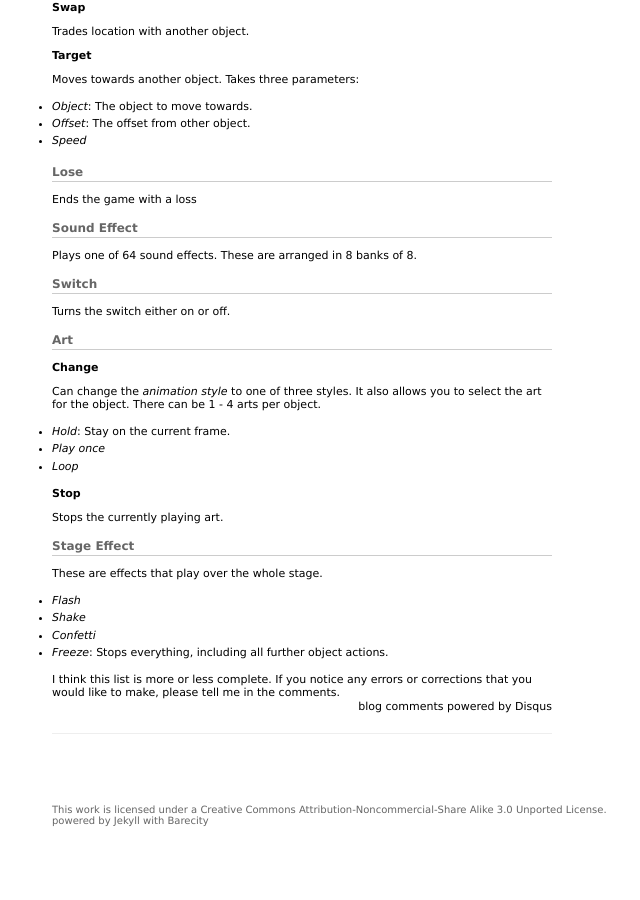
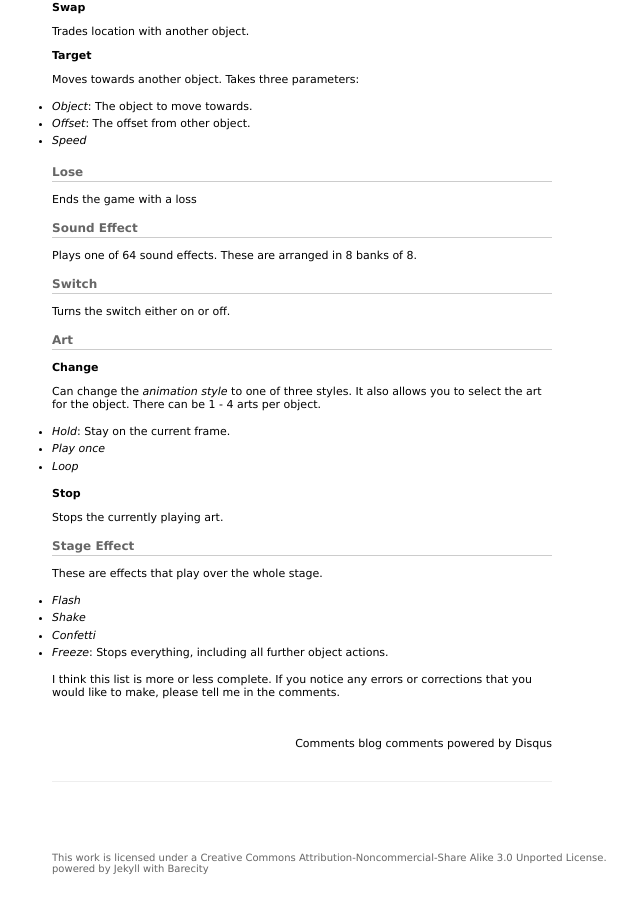
Before and after one commit to jonbro/jonbro.github.com, a Jekyll site: the page built from blog/_posts/2011-10-26-wario_ware_diy_action_instructions.markdown, in a window 1280 px wide and 900 px high, scrolled down 1832 px. Shown: the whole window, without its empty margins (24-664 px from the left). Built offline with Jekyll 4.4.1, drawn with Linux system fonts in a browser that asks for light colours; Markdown is read by kramdown in place of the engine named in the settings; comment, search, counter and statistics services are not loaded; before the commit the page ends 2684 px from its top, so only the background shows below that.

Commit message:
added comments to the wario ware api entry

```diff
--- a/_includes/comments.html
+++ b/_includes/comments.html
@@ -1,14 +1,20 @@
+<br/><br/>
+<p>
 <div id="disqus_thread"></div>
+
+<a name="comments">Comments</a>
 <script type="text/javascript">
-  var disqus_shortname = 'jonbro';
+    /* * * CONFIGURATION VARIABLES: EDIT BEFORE PASTING INTO YOUR WEBPAGE * * */
+    var disqus_url = 'http://jonbro.tk{{ page.url }}'
+    var disqus_shortname = 'jonbro'; // required: replace example with your forum shortname
 
-  var disqus_url = "{{post.url}}";
-
-  (function() {
-      var dsq = document.createElement('script'); dsq.type = 'text/javascript'; dsq.async = true;
-      dsq.src = 'http://' + disqus_shortname + '.disqus.com/embed.js';
-      (document.getElementsByTagName('head')[0] || document.getElementsByTagName('body')[0]).appendChild(dsq);
-  })();
+    /* * * DON'T EDIT BELOW THIS LINE * * */
+    (function() {
+        var dsq = document.createElement('script'); dsq.type = 'text/javascript'; dsq.async = true;
+        dsq.src = 'http://' + disqus_shortname + '.disqus.com/embed.js';
+        (document.getElementsByTagName('head')[0] || document.getElementsByTagName('body')[0]).appendChild(dsq);
+    })();
 </script>
 <noscript>Please enable JavaScript to view the <a href="http://disqus.com/?ref_noscript">comments powered by Disqus.</a></noscript>
 <a href="http://disqus.com" class="dsq-brlink">blog comments powered by <span class="logo-disqus">Disqus</span></a>
+</p>
--- a/index.html
+++ b/index.html
@@ -13,6 +13,10 @@
 	</div>
 
 	<div class="feedback">
+		{% if post.comments %}
+		<br/><br/>
+			<a href="{{ post.url }}#comments" rel="bookmark">View Comments</a>
+		{% endif %}
 	</div>
 </div>
 
```
